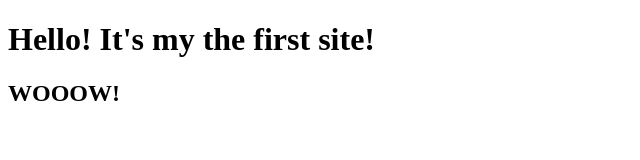
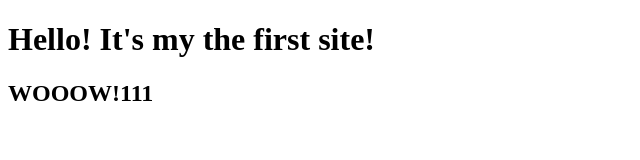
Before and after one commit to IevgenGerman/My_first_WEB, a plain HTML site: page index.html in a window 1280 px wide. Shown: the full height of the page, 0-640 px from the left. Drawn offline with Linux system fonts and the light colour scheme.

Commit message:
3 commit

```diff
--- a/main.html
+++ b/index.html
@@ -6,6 +6,6 @@
 </head>
 <body>
 <h1>    Hello! It's my the first site! </h1>
-<h2>      WOOOW! </h2>
+<h2>      WOOOW!111 </h2>
 </body>
 </html>
```
